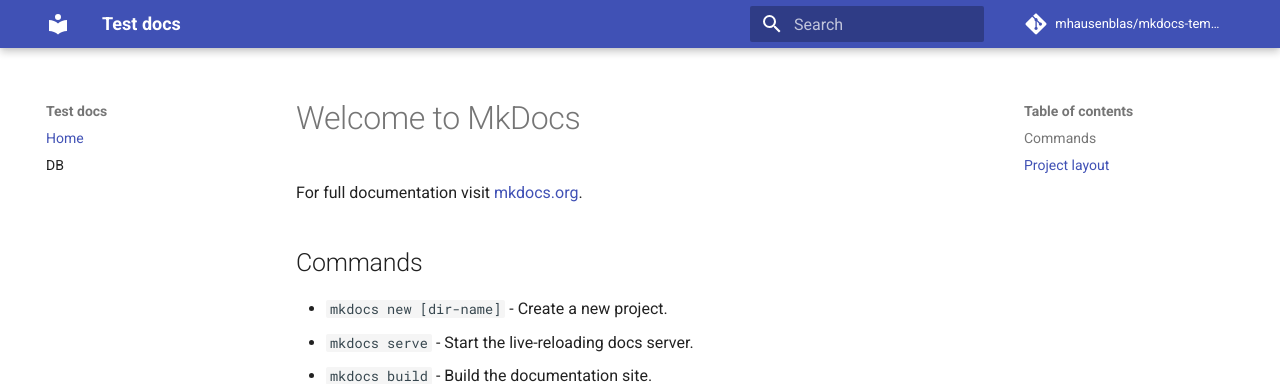
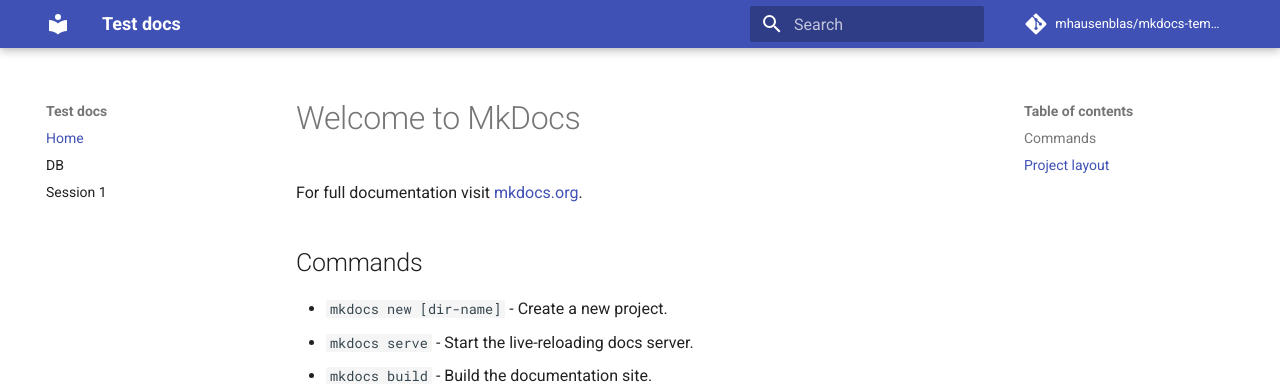
Before and after one commit to pandalearnstocode/buildamlapp, an MkDocs documentation site: the page built from docs/index.md, in a window 1280 px wide. Shown: the top 384 px of the page. Built offline with MkDocs 1.6.1 and Material for MkDocs 9.7.7, drawn with Linux system fonts in a browser that asks for light colours; comment, search, counter and statistics services are not loaded.

Commit message:
Update mkdocs.yml

```diff
--- a/mkdocs.yml
+++ b/mkdocs.yml
@@ -7,5 +7,6 @@
 nav:
   - Home: index.md
   - DB: sql_vs_no_sql.md
+  - 'Session 1' : introduction_to_web_apps_crud_rest_apis.md
 theme:
   name: "material"
```
